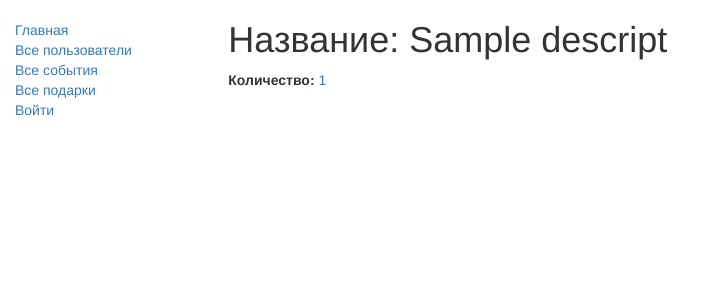
After one commit to arcanar7/APBot2test, a Django app: page /catalog/gift_descript/1 in a window 1280 px wide. The commit adds this page. Shown: the top 300 px of the page, without its empty margins (0-714 px from the left). Run offline with Django 3.2, Linux system fonts and the light colour scheme; tables that the repository leaves empty hold one stand-in row (values such as "Sample post"); parts of the project's set-up code (start-up, migrations or seed data) failed here and were passed over; some libraries are stand-ins or nearby versions.

Commit message:
add giftdescript.html

```diff
--- a/catalog/models.py
+++ b/catalog/models.py
@@ -164,6 +164,9 @@ class GiftDescript(models.Model):
     cnt = models.IntegerField(blank=True, null=True, verbose_name="Количество")
     img = models.CharField(max_length=300, blank=True, null=True, verbose_name="Картинка")
 
+    def get_absolute_url(self):
+        return reverse('gift_descript-detail', args=[str(self.pk)])
+
     def __str__(self):
         return self.name
 
--- a/catalog/templates/base_generic.htm
+++ b/catalog/templates/base_generic.htm
@@ -27,6 +27,7 @@
           <li><a href="{% url 'index' %}">Главная</a></li>
           <li><a href="{% url 'users' %}">Все пользователи</a></li>
           <li><a href="{% url 'events_descript' %}">Все события</a></li>
+          <li><a href="{% url 'gift_descript' %}">Все подарки</a></li>
           {% if user.is_authenticated %}
             <li>User: {{ user.get_username }}</li>
             <li><a href="{% url 'logout'%}?next={{request.path}}">Выйти</a></li>
--- /dev/null
+++ b/catalog/templates/catalog/giftdescript_detail.html
@@ -0,0 +1,8 @@
+{% extends "base_generic.htm" %}
+
+{% block content %}
+  <h1>Название: {{ giftdescript.name }}</h1>
+
+  <p><strong>Количество:</strong> <a href="">{{ giftdescript.cnt }}</a></p>
+
+{% endblock %}
--- a/catalog/urls.py
+++ b/catalog/urls.py
@@ -6,7 +6,9 @@ from django.urls import path
 urlpatterns = [
     path('', views.index, name='index'),
     url(r'^users/$', views.UsersListView.as_view(), name='users'),
-    url(r'^eventsdescript/$', views.EventsDescriptListView.as_view(), name='events_descript'),
-    url(r'^eventsdescript/(?P<pk>\d+)$', views.EventsDescriptDetailView.as_view(), name='events_descript-detail'),
+    url(r'^events_descript/$', views.EventsDescriptListView.as_view(), name='events_descript'),
+    url(r'^events_descript/(?P<pk>\d+)$', views.EventsDescriptDetailView.as_view(), name='events_descript-detail'),
+    url(r'^gift_descript/$', views.GiftDescriptListView.as_view(), name='gift_descript'),
+    url(r'^gift_descript/(?P<pk>\d+)$', views.GiftDescriptDetailView.as_view(), name='gift_descript-detail'),
     url(r'^accounts/', include('django.contrib.auth.urls')),
 ]
--- a/catalog/views.py
+++ b/catalog/views.py
@@ -1,6 +1,6 @@
 from django.shortcuts import render, get_list_or_404
 from django.http import Http404
-from .models import EventsDescript, EventsGift, Users
+from .models import EventsDescript, EventsGift, Users, GiftDescript, GiftOuts
 from django.views import generic
 
 
@@ -20,15 +20,6 @@ def index(request):
     )
 
 
-def detail(request):
-    # try:
-    #     users = Users.objects.all()
-    # except Users.DoesNotExist:
-    #     raise Http404("Question does not exist")
-    users = get_list_or_404(Users)
-    return render(request, 'catalog/users_list.html', {'users': users})
-
-
 class UsersListView(generic.ListView):
     model = Users
 
@@ -39,3 +30,19 @@ class EventsDescriptListView(generic.ListView):
 
 class EventsDescriptDetailView(generic.DetailView):
     model = EventsDescript
+
+
+class GiftDescriptListView(generic.ListView):
+    model = GiftDescript
+
+
+class GiftDescriptDetailView(generic.DetailView):
+    model = GiftDescript
+
+
+class GiftOutsListView(generic.ListView):
+    model = GiftOuts
+
+
+class GiftOutsDetailView(generic.DetailView):
+    model = GiftOuts
```
Also changed, not shown: catalog/templates/catalog/giftdescript_list.html (added, +19 -0 lines).
